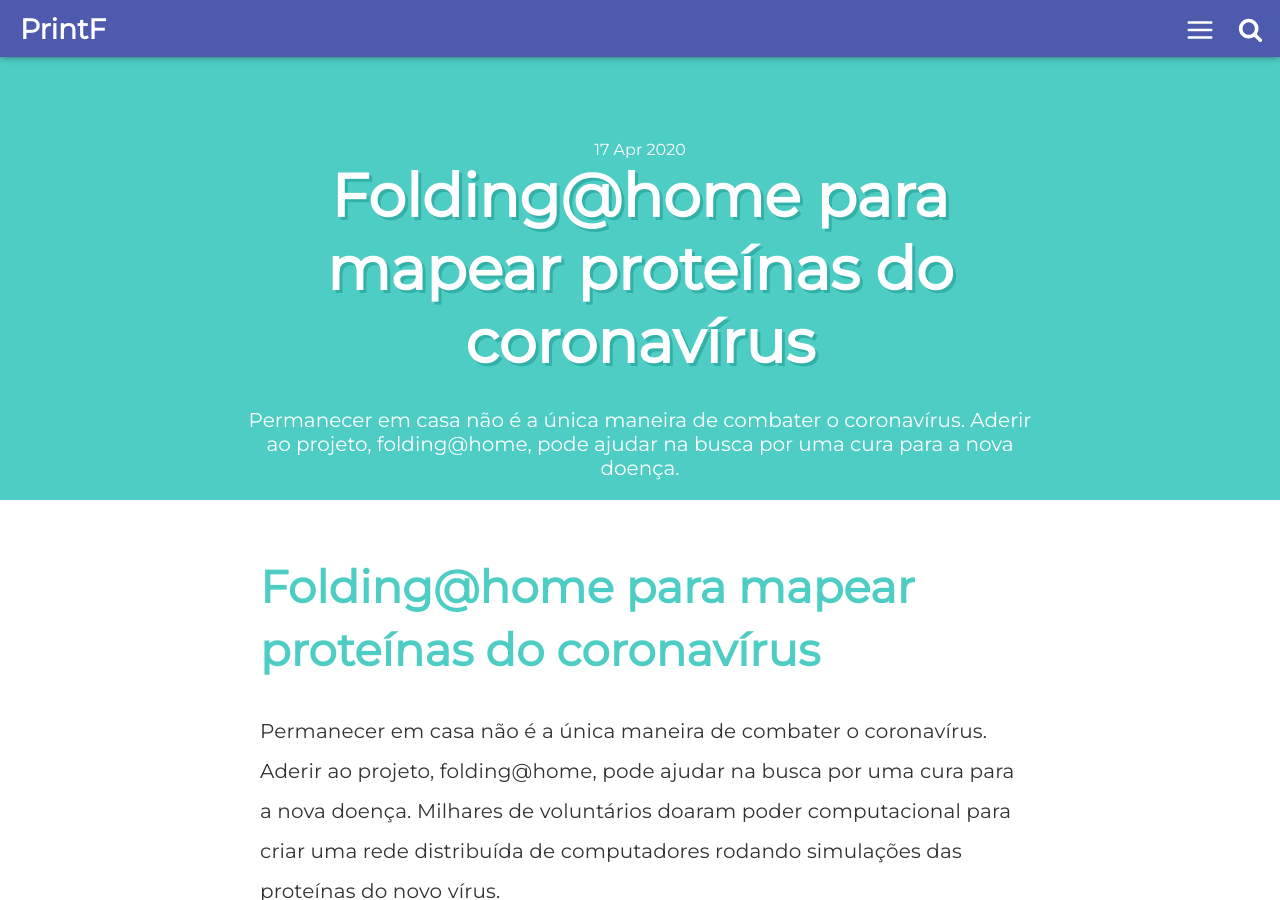
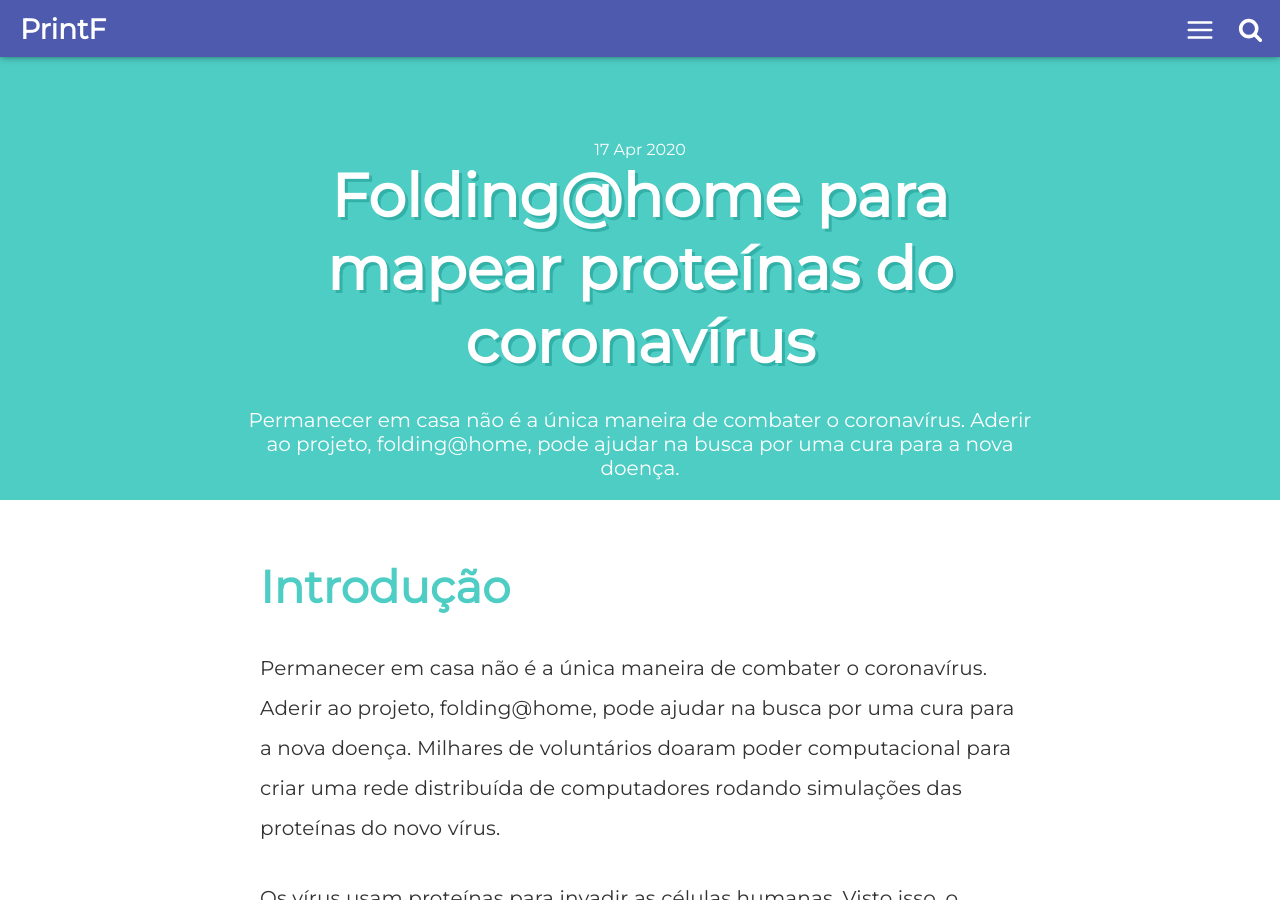
Before and after one commit to comppet/PrintF, a Jekyll site: the page built from _posts/2018-11-07-proporção-áurea.md, in a window 1280 px wide and 900 px high. Built offline with Jekyll 4.4.1, drawn with Linux system fonts in a browser that asks for light colours; comment, search, counter and statistics services are not loaded.

Commit message:
Update from Forestry.io comppet.ufu@gmail.com updated _posts/2018-11-07-proporção-áurea.md

```diff
--- a/_posts/2018-11-07-proporção-áurea.md
+++ b/_posts/2018-11-07-proporção-áurea.md
@@ -17,8 +17,7 @@
   Aderir ao projeto, folding@home, pode ajudar na busca por uma cura para a nova doença.
 
 ---
-# Folding@home para mapear proteínas do coronavírus
-
+# Introdução
 
 Permanecer em casa não é a única maneira de combater o coronavírus. Aderir ao projeto, folding@home, pode ajudar na busca por uma cura para a nova doença. Milhares de voluntários doaram poder computacional para criar uma rede distribuída de computadores rodando simulações das proteínas do novo vírus.
 
@@ -28,5 +27,4 @@
 
 Folding@home não é o único poder computacional investido no projeto. Várias instituições e empresas têm oferecido suas capacidades computacionais para executar as simulações, como por exemplo, universidades, agências governamentais, a NASA, IBM e Microsoft.
 
-
 Fonte: https://www.sciencenews.org/article/coronavirus-covid-19-proteins-super-computer-fight-pandemic
```
